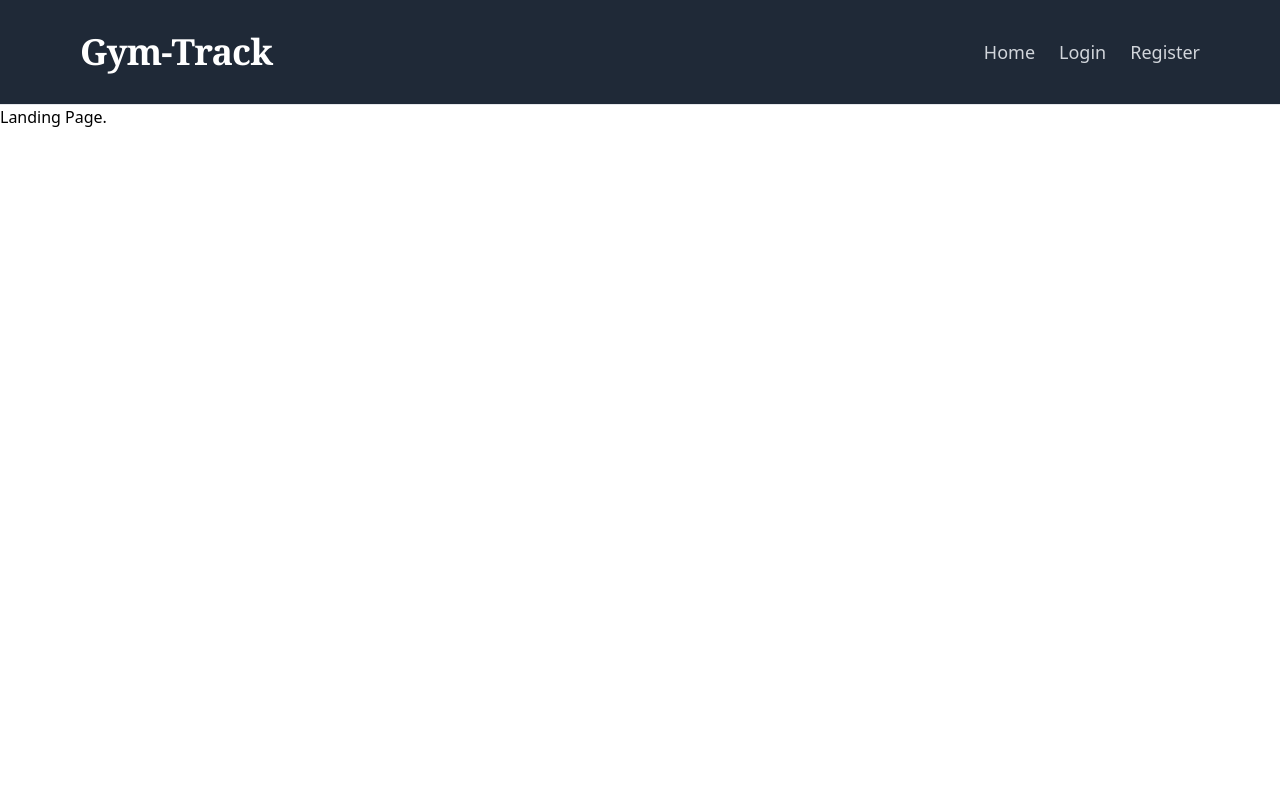
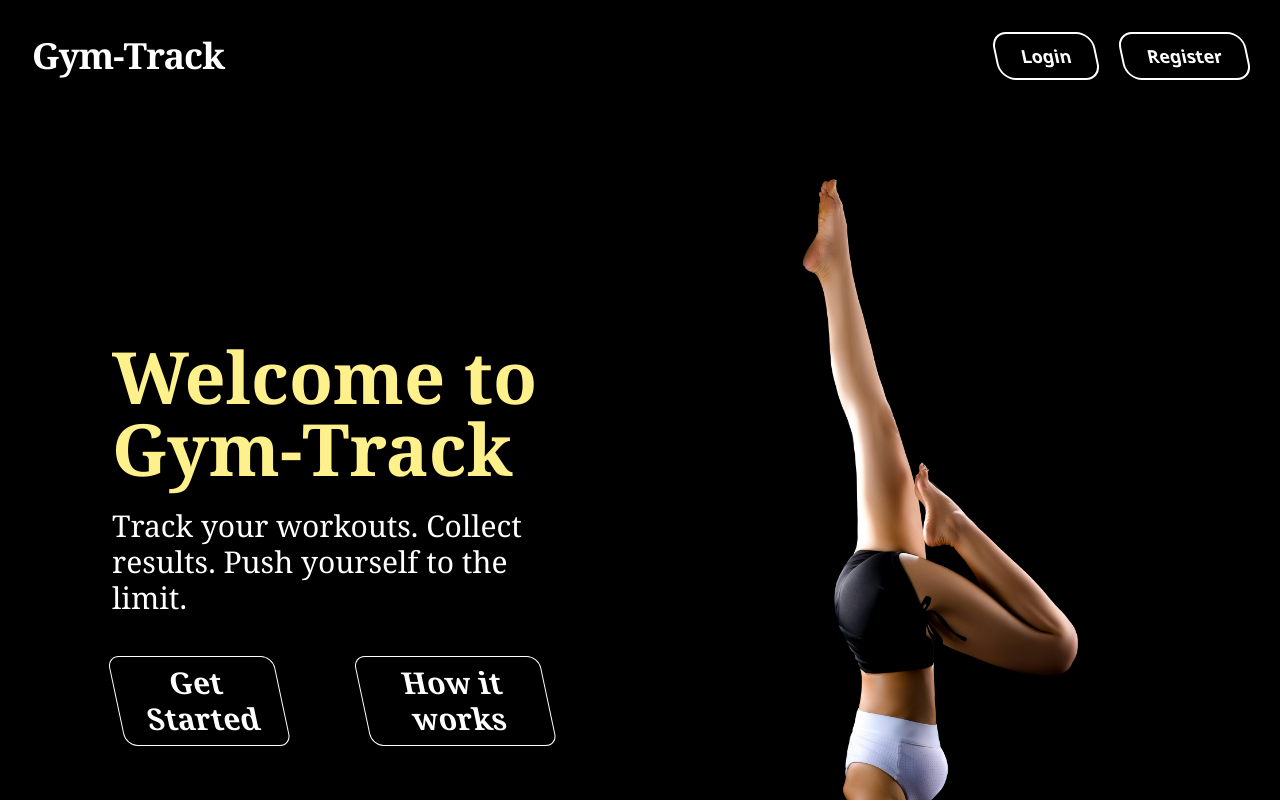
Before and after one commit to S263100/FinalProject, a React (Vite) app in the folder Frontend/gym-tracker/: page / in a window 1280 px wide. Shown: the top 800 px of the page. Built offline with nearby package versions, Linux system fonts and the light colour scheme.

Commit message:
Created initial landing page and navbar (logged out) UI design

```diff
--- a/Frontend/gym-tracker/src/components/Navbar.jsx
+++ b/Frontend/gym-tracker/src/components/Navbar.jsx
@@ -9,31 +9,34 @@ const Navbar = () => {
 
   const handleLogout = () => {
     localStorage.removeItem("token");
-    navigate("/login");
+    navigate("/");
     windows.location.reload();
   };
 
   return (
-    <header className="bg-gray-800 text-white p-4 border-b border-base-content/10">
-      <div className="mx-auto max-w-6xl p-4">
+    <header className="bg-black text-white p-4 border-base-content/10">
+      <div className="p-4">
         <div className="flex items-center justify-between">
+          <Link to="/">
             <h1 className="text-4xl font-bold text-primary font-serif tracking-tight">Gym-Track</h1>
-            <div>
+            </Link>
+            <div className="flex gap-6 text-lg font-medium text-white">
                 {isLoggedIn ? (
                     <>
-                        <Link to="/home" className="text-lg font-medium text-gray-300 hover:text-white transition-colors duration-200">Home</Link>
-                        <Link to="/dashboard" className="ml-6 text-lg font-medium text-gray-300 hover:text-white transition-colors duration-200">My Dashboard</Link>
-                        <Link to="/playlists" className="ml-6 text-lg font-medium text-gray-300 hover:text-white transition-colors duration-200">My Playlists</Link>
-                        <Link to={`/profile/${user._id}`} className="ml-6 text-lg font-medium text-gray-300 hover:text-white transition-colors duration-200">My Profile</Link>
-                        <button onClick={handleLogout} className="ml-6 text-lg font-medium text-gray-300 hover:text-white transition-colors duration-200">
+                        <Link to="/home" className="hover:text-white transition-colors duration-200">Home</Link>
+                        <Link to="/dashboard" className="hover:text-white transition-colors duration-200">My Dashboard</Link>
+                        <Link to="/playlists" className="hover:text-white transition-colors duration-200">My Playlists</Link>
+                        <Link to={`/profile/${user._id}`} className="hover:text-white transition-colors duration-200">My Profile</Link>
+                        <button onClick={handleLogout} className="hover:text-white transition-colors duration-200">
                             Logout
                         </button>
                     </>
                 ) : (
                     <>
-                        <Link to="/" className="text-lg font-medium text-gray-300 hover:text-white transition-colors duration-200">Home</Link>
-                        <Link to="/login" className="ml-6 text-lg font-medium text-gray-300 hover:text-white transition-colors duration-200">Login</Link>
-                        <Link to="/register" className="ml-6 text-lg font-medium text-gray-300 hover:text-white transition-colors duration-200">Register</Link>
+                        <div className="flex flex-row justify-center font-bold gap-6 skew-x-12">
+                        <Link to="/login" className="hover:text-yellow-200 transition-colors duration-200 border-2 border-white rounded-2xl px-6 py-2">Login</Link>
+                        <Link to="/register" className="hover:text-yellow-200 transition-colors duration-200 border-2 border-white rounded-2xl px-6 py-2">Register</Link>
+                        </div>
                     </>
                 )}
             </div>
--- a/Frontend/gym-tracker/src/pages/LandingPage.jsx
+++ b/Frontend/gym-tracker/src/pages/LandingPage.jsx
@@ -2,11 +2,41 @@ import { useEffect } from "react";
 import { useState } from "react";
 import { useNavigate } from "react-router-dom";
 import { toast } from "sonner";
+import heroImage from  "../assets/landing-page.jpg"
+import hero2Image from "../assets/landing-page-2.jpg"
 
 const LandingPage = () => {
 
+    const navigate = useNavigate();
+
 return (
-    <h1>Landing Page.</h1>
+    <>
+    <section className=" bg-black min-h-screen flex flex-col lg:flex-row items-center justify-center relative ml-auto gap-12 px-10 lg:px-28">
+    <div>
+    <h1 className="text-yellow-200 font-serif text-5xl font-bold lg:text-7xl">Welcome to Gym-Track</h1>
+    <p className="text-white font-serif text-3xl mt-6 lg:text-3xl">Track your workouts. Collect results. Push yourself to the limit.</p>
+    <div className="flex flex-row justify-center gap-20 skew-x-12">
+
+    <button onClick={() => navigate("/register")} className="text-white font-bold font-serif text-3xl mt-10 border border-white
+     rounded-xl px-6 py-2 hover:text-yellow-200 transition-colors duration-200">Get Started</button>
+
+    <button onClick={() => document.getElementById("explanation").scrollIntoView({ behavior: "smooth" })} className="text-white font-bold font-serif text-3xl mt-10 border border-white
+    rounded-xl px-6 py-2 hover:text-yellow-200 transition-colors duration-200">How it works</button>
+    </div>
+    </div>
+    <img src={heroImage} className="w-full max-w-md lg:max-w-xl rounded-3xl object-contain ml-auto"/>
+    </section>
+
+    <section id="explanation" className="bg-black min-h-screen flex flex-col lg:flex-row items-center justify-center relative ml-auto gap-12 px-10 lg:px-28">
+    <img src={hero2Image} className="w-full max-w-md lg:max-w-xl rounded-3xl object-contain ml-auto"/>
+    <div>
+    <h1 className="text-yellow-200 font-serif text-5xl font-bold lg:text-7xl">How does it work?</h1>
+    <p className="text-white font-serif text-3xl mt-6 lg:text-3xl">Gym-Track utilises MediaPipe as a model to detect landmarks on the body, allowing them to be tracked and exercises reps and sets to be counted and recorded.</p>
+    <div className="flex flex-row justify-center gap-20">
+    </div>
+    </div>
+    </section>
+    </>
 )
 
 }
--- a/Frontend/gym-tracker/src/pages/ProfilePage.jsx
+++ b/Frontend/gym-tracker/src/pages/ProfilePage.jsx
@@ -37,7 +37,8 @@ const ProfilePage = () => {
 return (
     <div>
     <h1>Profile Page.</h1>
-    <h2>{user.email}</h2>
+    <h2>Username: {user.username}</h2>
+    <h2>Email Address: {user.email}</h2>
     </div>
 
 )
```
Also changed, not shown: Frontend/gym-tracker/src/assets/landing-page.jpg (added), 1 other file (tests, documents, lock files or other folders).
